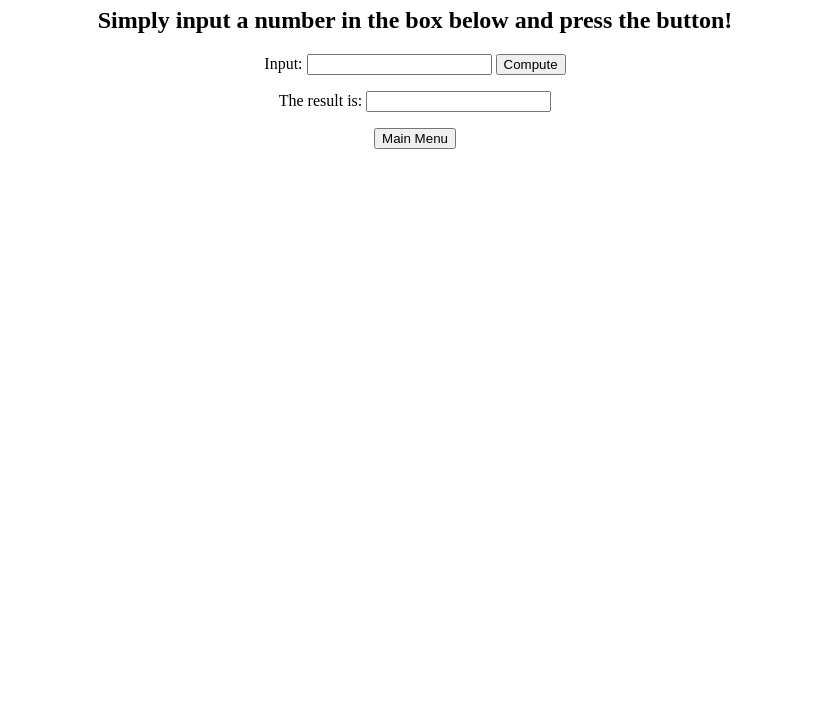
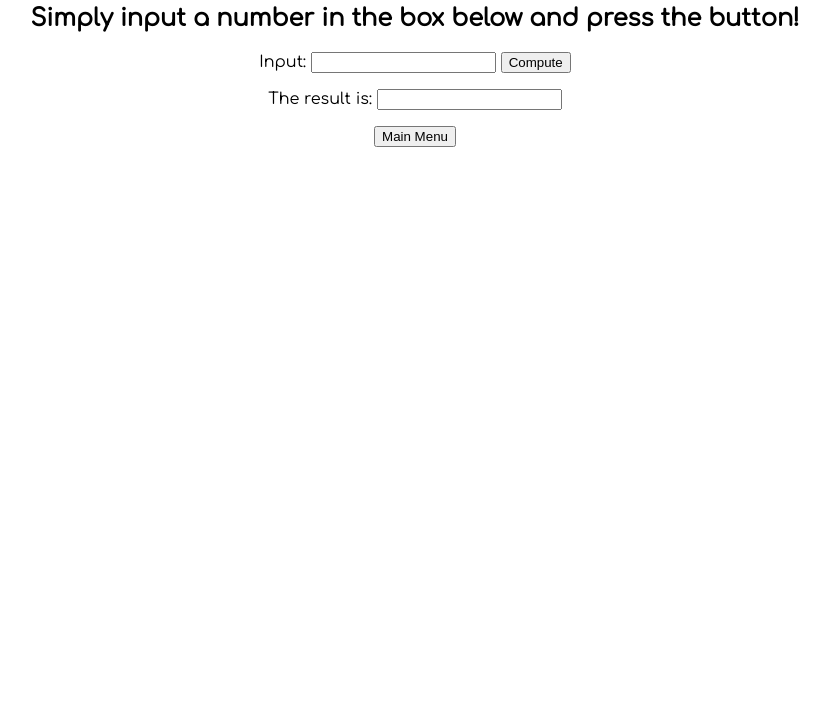
Before and after one commit to 1999inc/CS1130, a plain HTML site: page MtoFeet.html in a window 1280 px wide. Shown: the part 73-800 px from the top of the page, without its empty margins (225-1055 px from the left). Drawn offline with Linux system fonts and the light colour scheme.

Commit message:
Update MtoFeet.html

```diff
--- a/MtoFeet.html
+++ b/MtoFeet.html
@@ -1,12 +1,19 @@
 <!DOCTYPE html>
 <html>
     <head>
+        <link rel="stylesheet" href="https://fonts.googleapis.com/css?family=Comfortaa">
         <meta charset="utf-8">
         <meta http-equiv="X-UA-Compatible" content="IE=edge">
-        <title>Fahrenheit to Celsius</title>
+        <title>Meters to Feet</title>
         <meta name="description" content="">
         <meta name="viewport" content="width=device-width, initial-scale=1">
         <link rel="stylesheet" href="format.css">
+        <style>
+            body {
+                font-family: Comfortaa;
+                font-size: 16px;
+              }
+        </style>
     </head>
     <body>
         <h1>Meters to Feet</h1>
```
